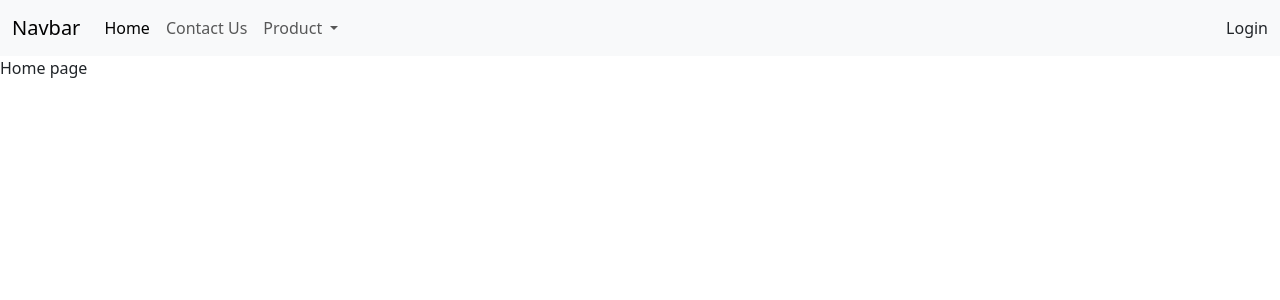
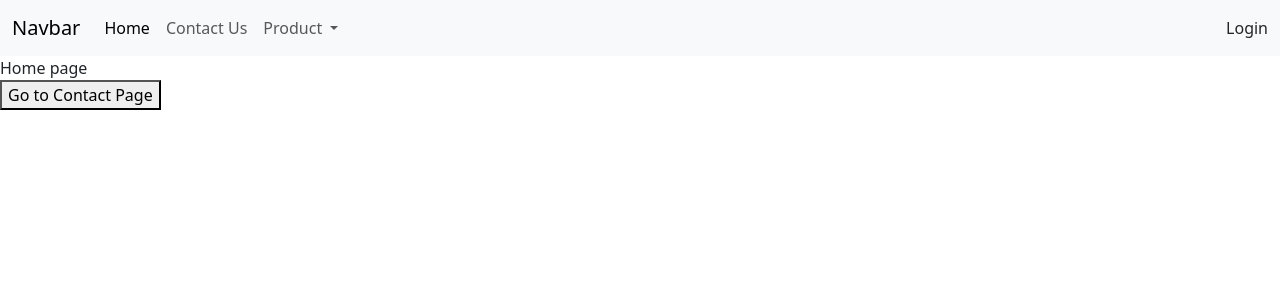
Before and after one commit to tankoi/vue-3-and-net-10-build-full-stack-real-world-app-2025, a Vue app in the folder Section 14 - Vue router/RouteOPedia/: page / in a window 1280 px wide. Shown: the top 300 px of the page. Built offline with nearby package versions, Linux system fonts and the light colour scheme.

Commit message:
132. Navigate from script to another component

```diff
--- a/Section 14 - Vue router/RouteOPedia/src/components/Home/HomePage.vue
+++ b/Section 14 - Vue router/RouteOPedia/src/components/Home/HomePage.vue
@@ -1,3 +1,16 @@
 <template>
   <div>Home page</div>
+  <button @click="goToContact">Go to Contact Page</button>
 </template>
+
+<script setup>
+import { useRouter } from 'vue-router';
+
+const router = useRouter();
+
+function goToContact() {
+  //router.push({ name: 'contact' });
+  router.push('/contact');
+}
+
+</script>
```
